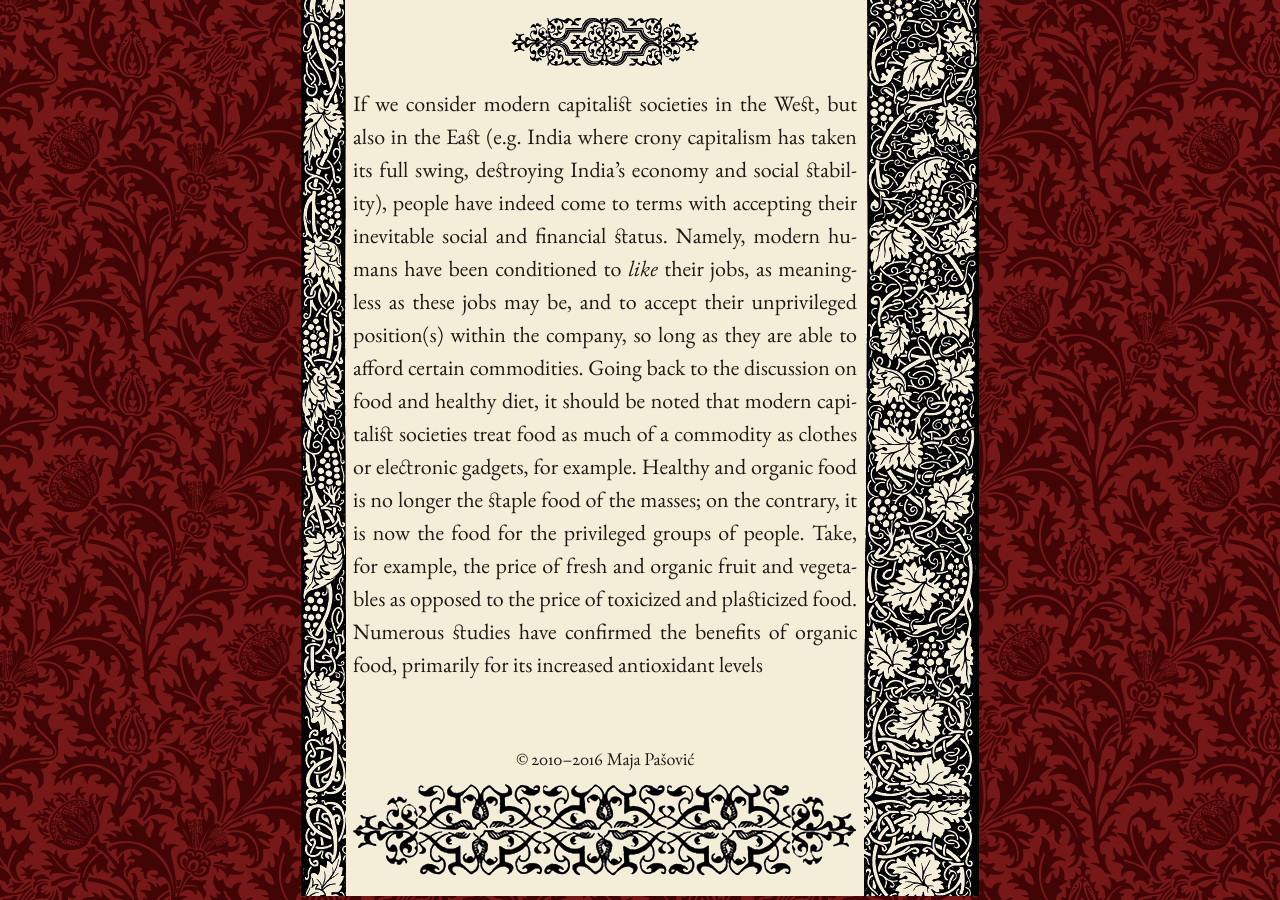
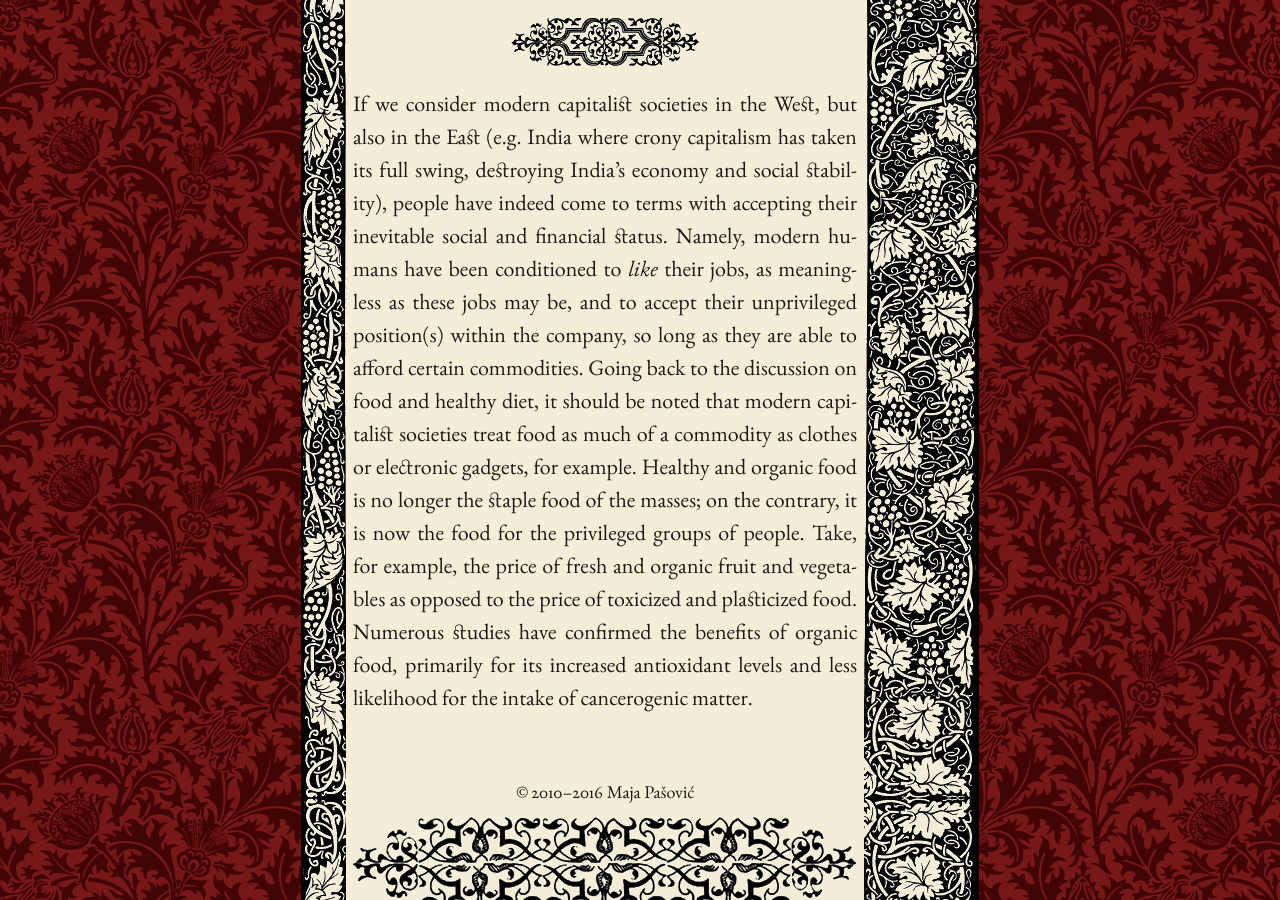
Before and after one commit to mpasovic/majapasovic.org, a Jekyll site: the page built from _posts/2016-03-04-bokanovskified-production-food-and-nutrition-in-modern-age.md, in a window 1280 px wide and 900 px high, scrolled down 5124 px. Built offline with Jekyll 4.4.1, drawn with Linux system fonts in a browser that asks for light colours; nearby versions of some CDN libraries.

Commit message:
Updated 2016-03-04-bokanovskified-production-food-and-nutrition-in-modern-age.md

```diff
--- a/_posts/2016-03-04-bokanovskified-production-food-and-nutrition-in-modern-age.md
+++ b/_posts/2016-03-04-bokanovskified-production-food-and-nutrition-in-modern-age.md
@@ -29,4 +29,4 @@ One has to keep in mind that Bokanovsky's Process does not refer to genetic engi
 ![]({{site.baseurl}}/img/brave%20new%20world.jpg)
 
 *****
-If we consider modern capitalist societies in the West, but also in the East (e.g. India where crony capitalism has taken its full swing, destroying India's economy and social stability), people have indeed come to terms with accepting their inevitable social and financial status. Namely, modern humans have been conditioned to *like* their jobs, as meaningless as these jobs may be, and to accept their unprivileged position(s) within the company, so long as they are able to afford certain commodities. Going back to the discussion on food and healthy diet, it should be noted that modern capitalist societies treat food as much of a commodity as clothes or electronic gadgets, for example. Healthy and organic food is no longer the staple food of the masses; on the contrary, it is now the food for the privileged groups of people. Take, for example, the price of fresh and organic fruit and vegetables as opposed to the price of toxicized and plasticized food. Numerous studies have confirmed the benefits of organic food, primarily for its increased antioxidant levels
+If we consider modern capitalist societies in the West, but also in the East (e.g. India where crony capitalism has taken its full swing, destroying India's economy and social stability), people have indeed come to terms with accepting their inevitable social and financial status. Namely, modern humans have been conditioned to *like* their jobs, as meaningless as these jobs may be, and to accept their unprivileged position(s) within the company, so long as they are able to afford certain commodities. Going back to the discussion on food and healthy diet, it should be noted that modern capitalist societies treat food as much of a commodity as clothes or electronic gadgets, for example. Healthy and organic food is no longer the staple food of the masses; on the contrary, it is now the food for the privileged groups of people. Take, for example, the price of fresh and organic fruit and vegetables as opposed to the price of toxicized and plasticized food. Numerous studies have confirmed the benefits of organic food, primarily for its increased antioxidant levels and less likelihood for the intake of cancerogenic matter.
```
